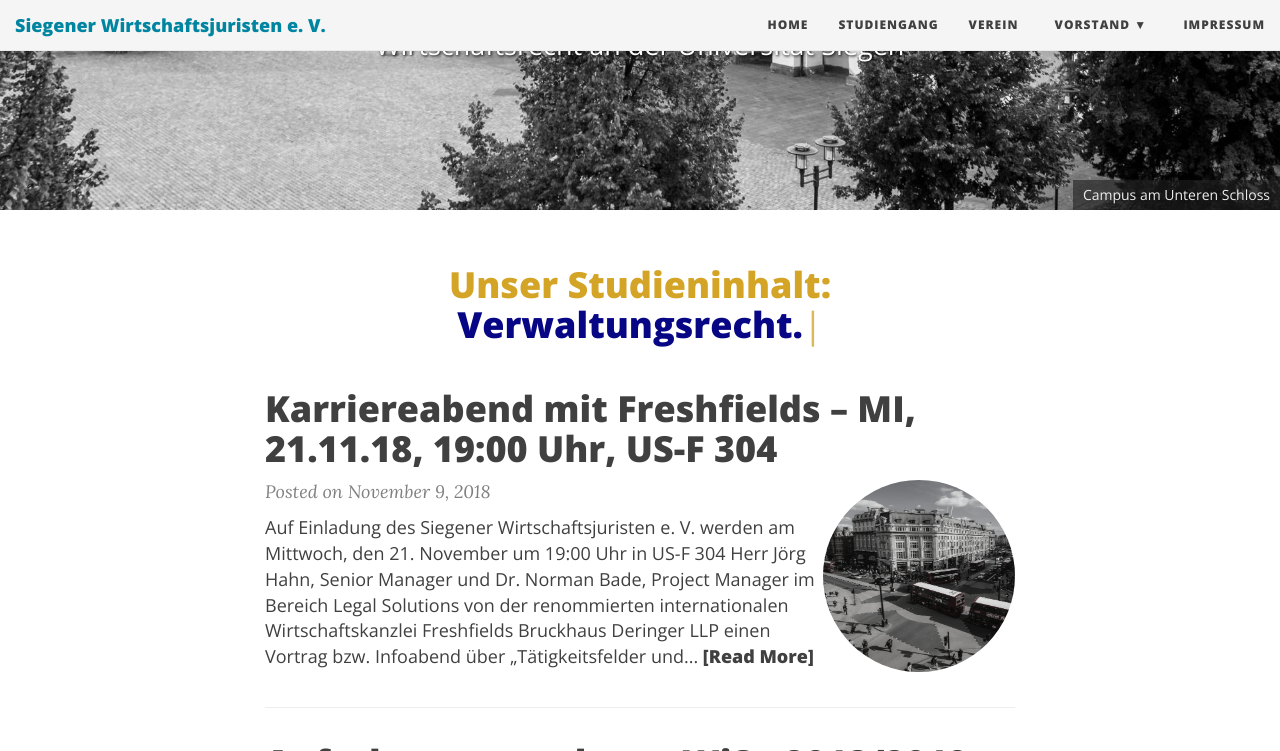
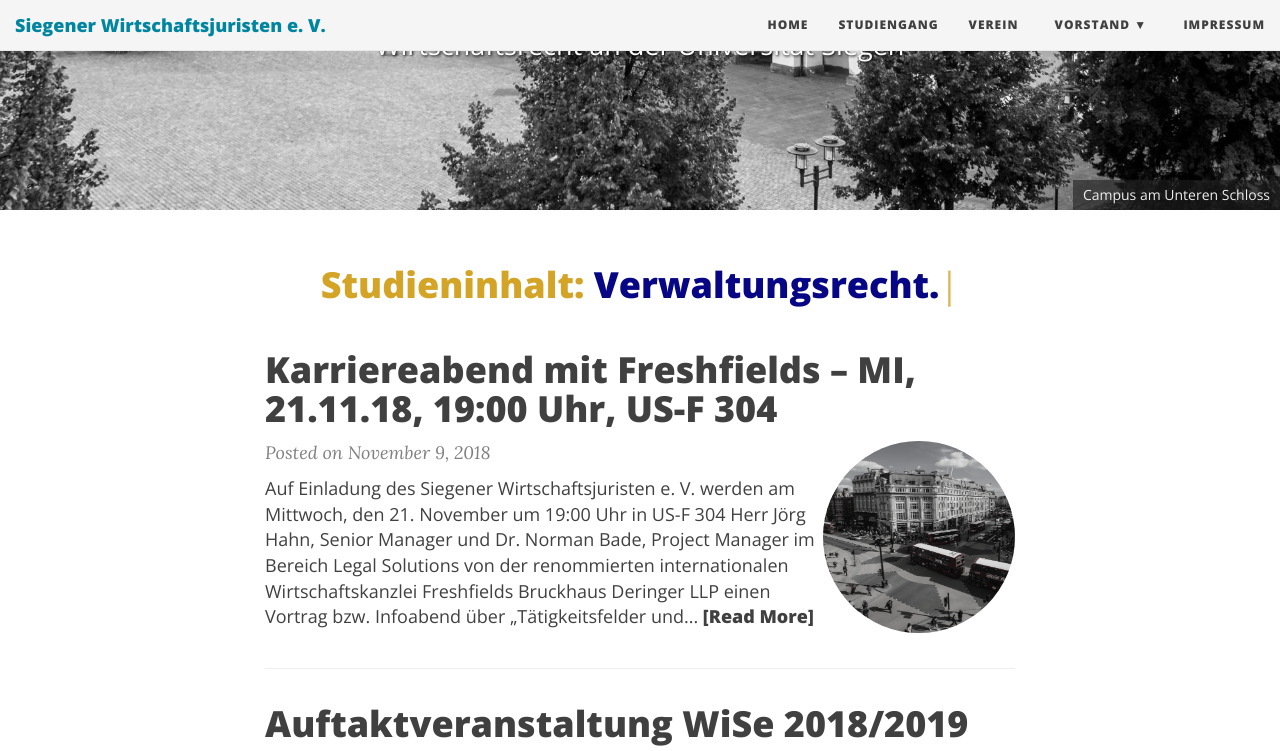
Before and after one commit to dewrs/dewrs.github.io, a Jekyll site: the page built from index.html, in a window 1280 px wide and 900 px high, scrolled down 568 px, cut to the strip 0-751 px from the top of the window. Built offline with Jekyll 4.4.1, drawn with Linux system fonts in a browser that asks for light colours; nearby versions of some CDN libraries; the list of posts is cut into pages by our own code.

Commit message:
Update index.html

```diff
--- a/index.html
+++ b/index.html
@@ -25,7 +25,7 @@
   <div class="row">
     <div class="col-sm-12">
       <div class="text-center">
-          <h1>Unser Studieninhalt: <span class="typed" style="color:#070685";></span></h1>
+          <h1>Studieninhalt: <span class="typed" style="color:#070685";></span></h1>
       </div>
     </div>
   </div>
```
